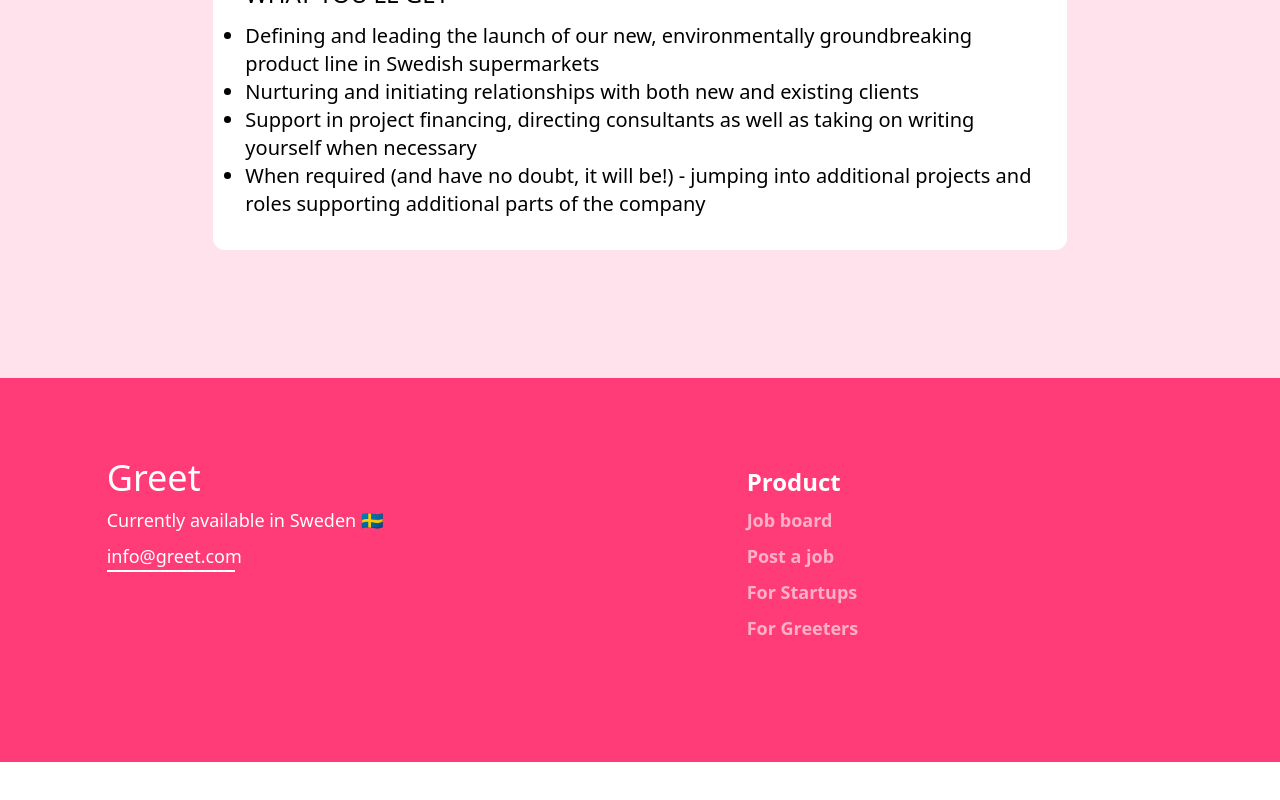
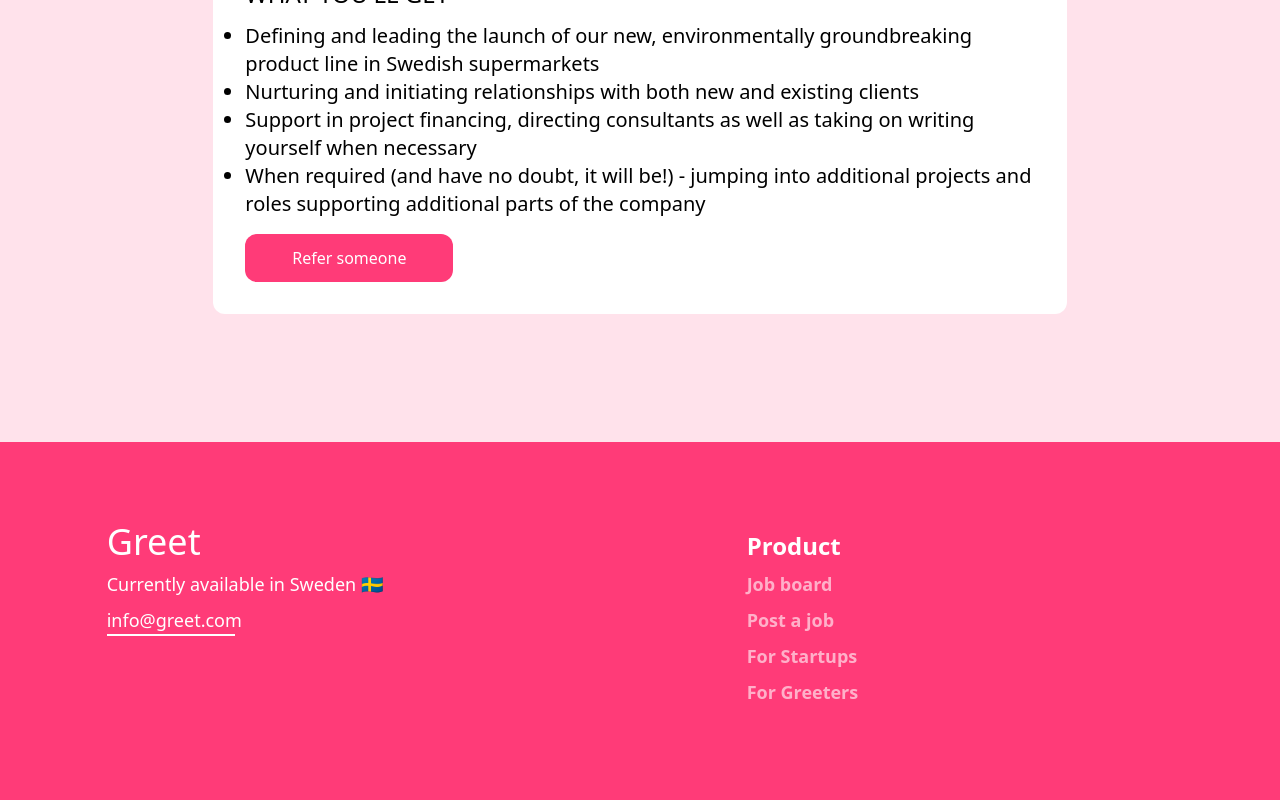
Before and after one commit to johan-akerman/Greet, a React (Create React App) app: page /volta-greentech in a window 1280 px wide. Shown: the part 2454-3254 px from the top of the page. Before the commit the page ends 3216 px from the top, so only its background shows below. Built offline with nearby package versions, Linux system fonts and the light colour scheme.

Commit message:
added btn at end of /about job

```diff
--- a/src/pages/startups/VoltaGreentech.js
+++ b/src/pages/startups/VoltaGreentech.js
@@ -214,6 +214,9 @@
                 company
               </li>
             </ul>
+            <div className="bg-primary text-white px-5 py-3  w-52 text-center rounded-xl mt-4">
+              Refer someone
+            </div>
           </div>
         </div>
       </div>
```
